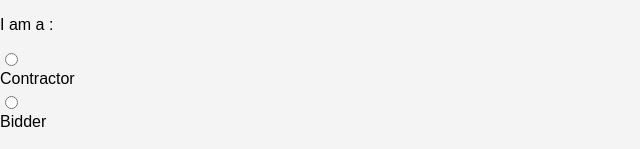
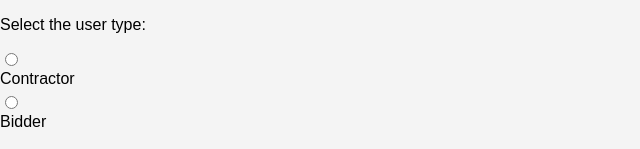
Before and after one commit to bkarimii/Love-Me-Tender, a React (Create React App) app in the folder client/: page /signup in a window 1280 px wide. Shown: the top 149 px of the page, without its empty margins (0-640 px from the left). Built offline with nearby package versions, Linux system fonts and the light colour scheme.

Commit message:
change the p tag

```diff
--- a/client/src/pages/SignUp.js
+++ b/client/src/pages/SignUp.js
@@ -33,7 +33,7 @@ function SignUp() {
 				</div>
 				{!showForm && showRadioForm && (
 					<form onSubmit={handleSubmitUserType}>
-						<p>I am a :</p>
+						<p>Select the user type: </p>
 						<div>
 							<input
 								type="radio"
```
